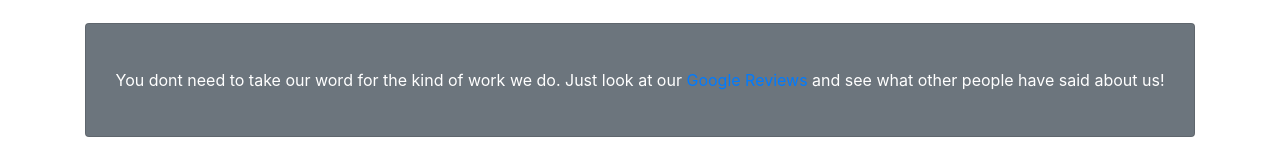
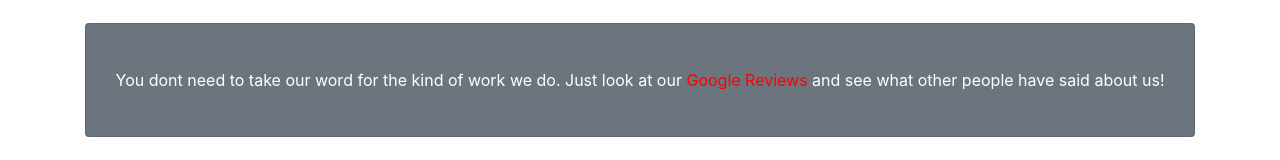
Before and after one commit to tsnodgrass96/allgen-temp, a plain HTML site: page index.html in a window 1280 px wide. Shown: the part 503-663 px from the top of the page. Drawn offline with Linux system fonts and the light colour scheme.

Commit message:
make link red

```diff
--- a/index.html
+++ b/index.html
@@ -68,7 +68,7 @@
     <!-- Call to Action Well -->
     <div class="card text-white bg-secondary my-5 py-4 text-center">
       <div class="card-body">
-        <p class="text-white m-0">You dont need to take our word for the kind of work we do. Just look at our <a  id="reviews" href="https://www.google.com/search?q=allgen+computrs">Google Reviews</a> and see what other people have said about us!</p>
+        <p class="text-white m-0">You dont need to take our word for the kind of work we do. Just look at our <a  id="reviews" style="color: red;" href="https://www.google.com/search?q=allgen+computrs">Google Reviews</a> and see what other people have said about us!</p>
       </div>
     </div>
 
```
